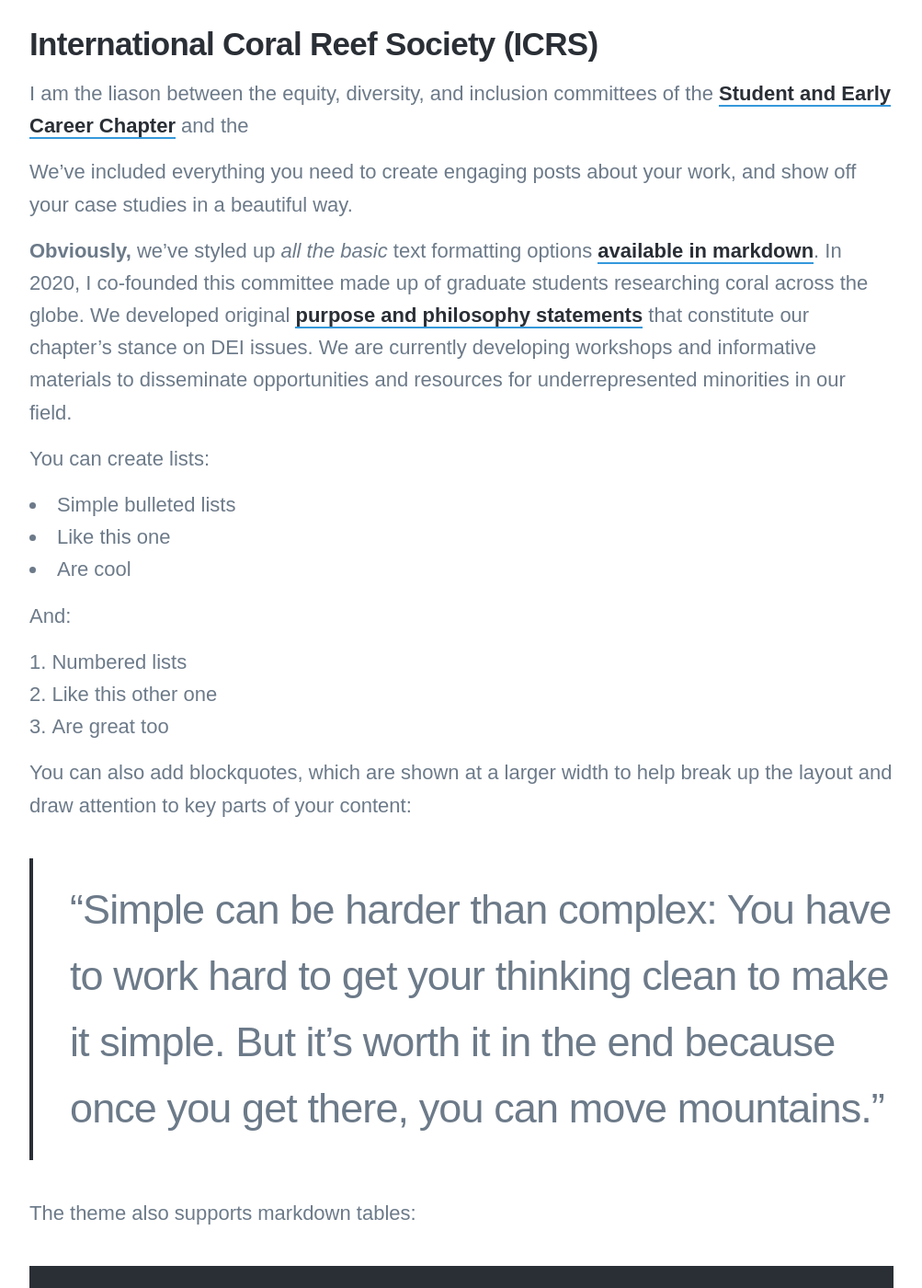
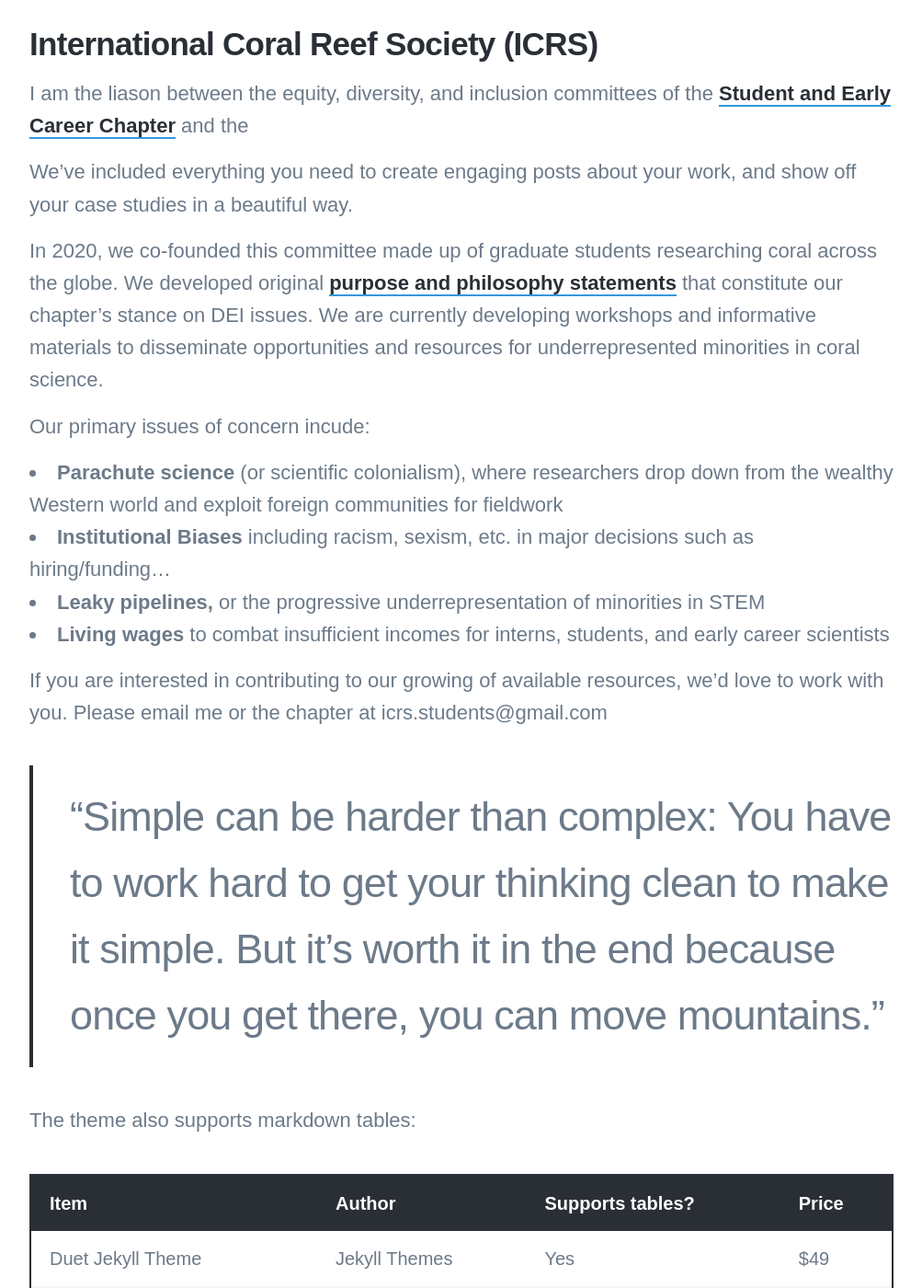
Before and after one commit to kristinaleilani/kristinaleilani.github.io, a Jekyll site: the page built from _posts/2022-01-01-Committees.md, in a window 1280 px wide and 1400 px high, scrolled down 1144 px. Shown: the whole window at 92% size, without its empty margins (138-1141 px from the left). Built offline with Jekyll 4.4.1, drawn with Linux system fonts in a browser that asks for light colours; nearby versions of some CDN libraries; some web fonts are replaced.

Commit message:
Update 2022-01-01-Committees.md

```diff
--- a/_posts/2022-01-01-Committees.md
+++ b/_posts/2022-01-01-Committees.md
@@ -14,25 +14,19 @@
 
 We've included everything you need to create engaging posts about your work, and show off your case studies in a beautiful way.
 
-**Obviously,** we’ve styled up *all the basic* text formatting options [available in markdown](https://github.com/adam-p/markdown-here/wiki/Markdown-Cheatsheet).
-In 2020, I co-founded this committee made up of graduate students researching coral across the globe.
-We developed original [purpose and philosophy statements](https://www.coralreefstudents.org/edi) that
-constitute our chapter’s stance on DEI issues. We are currently developing workshops and informative materials
-to disseminate opportunities and resources for underrepresented minorities in our field.
+In 2020, we co-founded this committee made up of graduate students researching coral across the globe. We developed original [purpose and philosophy
+statements](https://www.coralreefstudents.org/edi) that constitute our chapter’s stance on DEI issues. We are currently developing workshops and
+informative materials to disseminate opportunities and resources for underrepresented minorities in coral science.
 
-You can create lists:
+Our primary issues of concern incude:
 
-* Simple bulleted lists
-* Like this one
-* Are cool
+* **Parachute science** (or scientific colonialism), where researchers drop down from the wealthy Western world and exploit foreign communities for fieldwork
+* **Institutional Biases** including racism, sexism, etc. in major decisions such as hiring/funding...
+* **Leaky pipelines,** or the progressive underrepresentation of minorities in STEM
+* **Living wages** to combat insufficient incomes for interns, students, and early career scientists
 
-And:
 
-1. Numbered lists
-2. Like this other one
-3. Are great too
-
-You can also add blockquotes, which are shown at a larger width to help break up the layout and draw attention to key parts of your content:
+If you are interested in contributing to our growing of available resources, we'd love to work with you. Please email me or the chapter at icrs.students@gmail.com
 
 > “Simple can be harder than complex: You have to work hard to get your thinking clean to make it simple. But it’s worth it in the end because once you get there, you can move mountains.”
 
```
